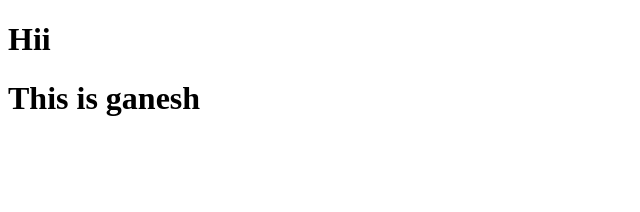
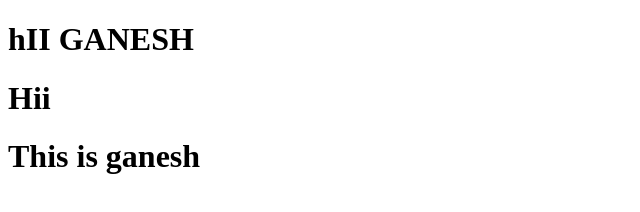
Before and after one commit to ganeshbodakhe24/Team-arambha-electronica-main-, a plain HTML site: page index.html in a window 1280 px wide. Shown: the whole page, without its empty margins (0-640 px from the left). Drawn offline with Linux system fonts and the light colour scheme.

Commit message:
Update index.html

```diff
--- a/index.html
+++ b/index.html
@@ -6,6 +6,7 @@
     <title>Document</title>
 </head>
 <body>
+    <h1> hII GANESH</h1>
     <h1>Hii</h1>
     <h1>This is ganesh</h1>
 </body>
```
